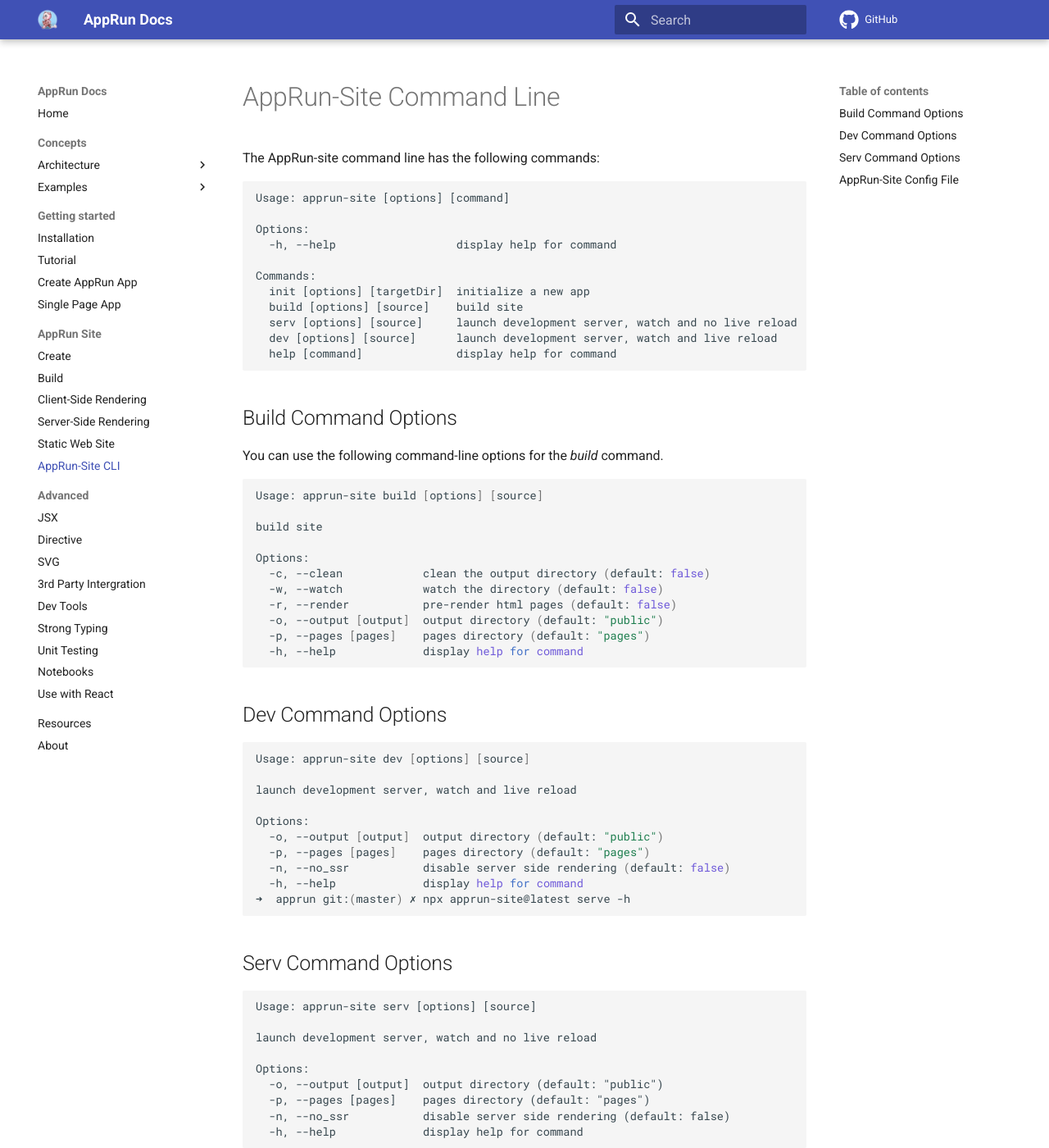
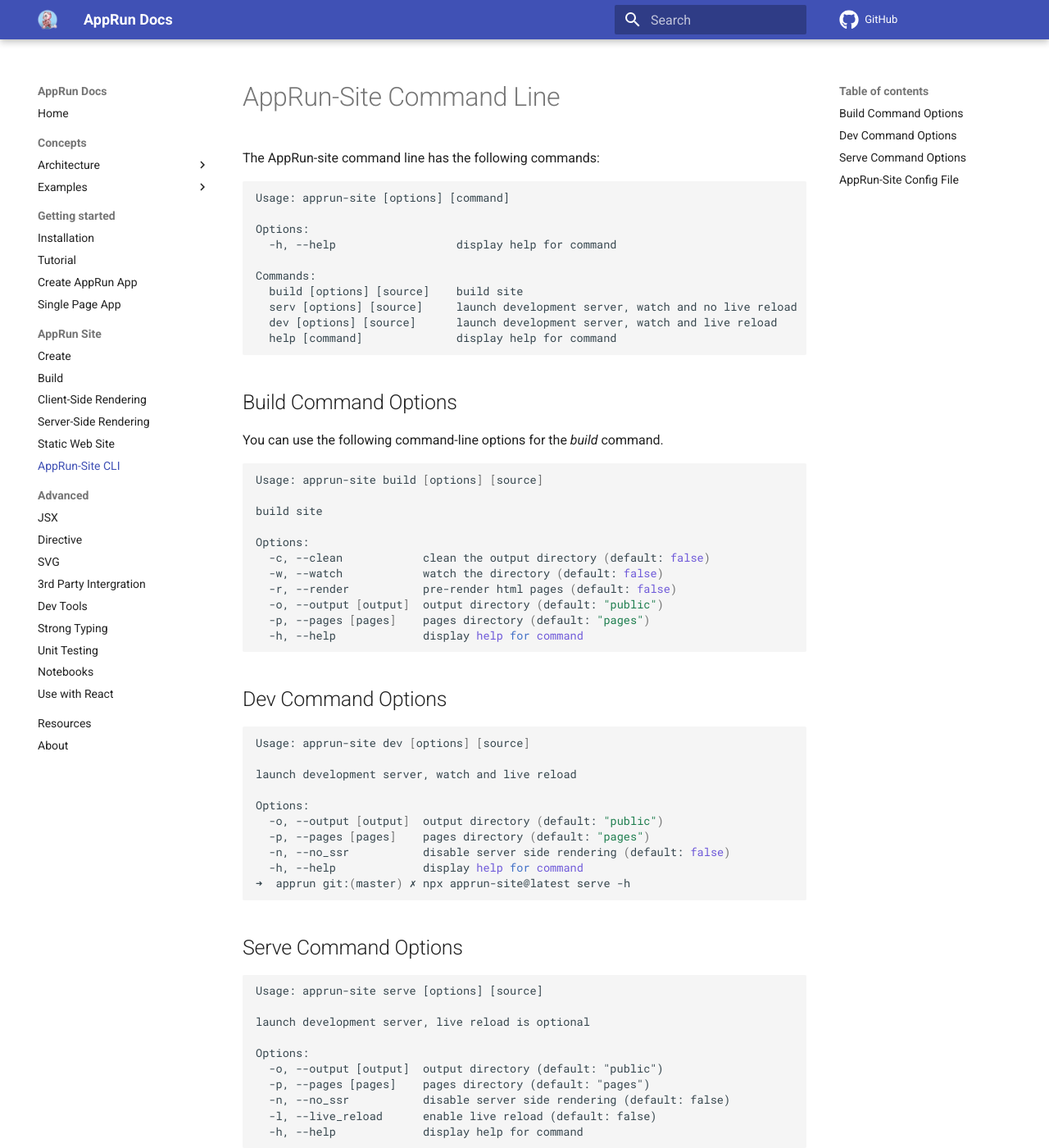
Before and after one commit to apprunjs/apprun-docs, an MkDocs documentation site: the page built from docs/apprun-site-cli.md, in a window 1280 px wide and 1400 px high. Shown: the whole window at 82% size. Built offline with MkDocs 1.6.1 and Material for MkDocs 9.7.7, drawn with Linux system fonts in a browser that asks for light colours; nearby versions of some CDN libraries; library files that are not in the unit come from our copies; comment, search, counter and statistics services are not loaded.

Commit message:
update apprun-site cli

````diff
--- a/docs/apprun-site-cli.md
+++ b/docs/apprun-site-cli.md
@@ -9,7 +9,6 @@ Options:
   -h, --help                  display help for command
 
 Commands:
-  init [options] [targetDir]  initialize a new app
   build [options] [source]    build site
   serv [options] [source]     launch development server, watch and no live reload
   dev [options] [source]      launch development server, watch and live reload
@@ -49,17 +48,18 @@ Options:
 ➜  apprun git:(master) ✗ npx apprun-site@latest serve -h
 ```
 
-## Serv Command Options
+## Serve Command Options
 
 ```
-Usage: apprun-site serv [options] [source]
+Usage: apprun-site serve [options] [source]
 
-launch development server, watch and no live reload
+launch development server, live reload is optional
 
 Options:
   -o, --output [output]  output directory (default: "public")
   -p, --pages [pages]    pages directory (default: "pages")
   -n, --no_ssr           disable server side rendering (default: false)
+  -l, --live_reload      enable live reload (default: false)
   -h, --help             display help for command
 ```
 
````
Also changed, not shown: docs/apprun-site.md (+1 -1 lines), docs/index.md (+2 -1 lines).
